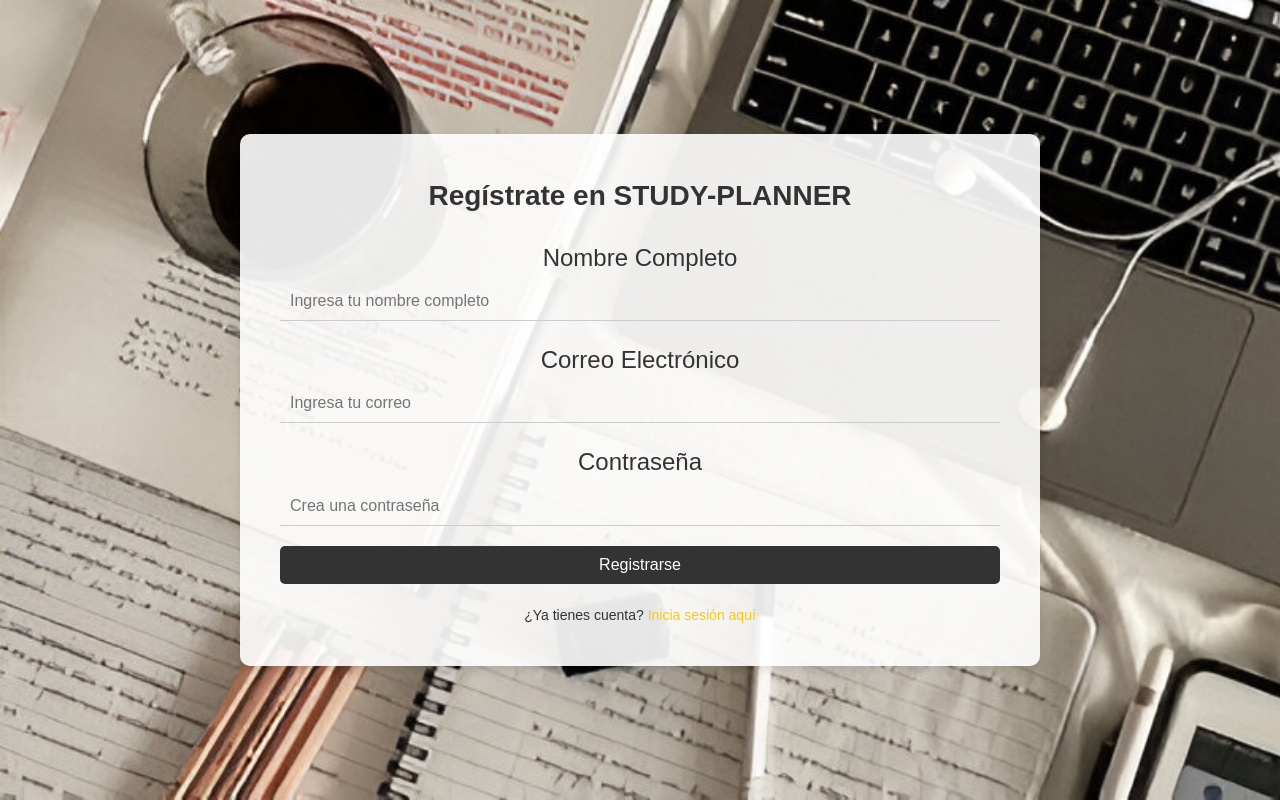
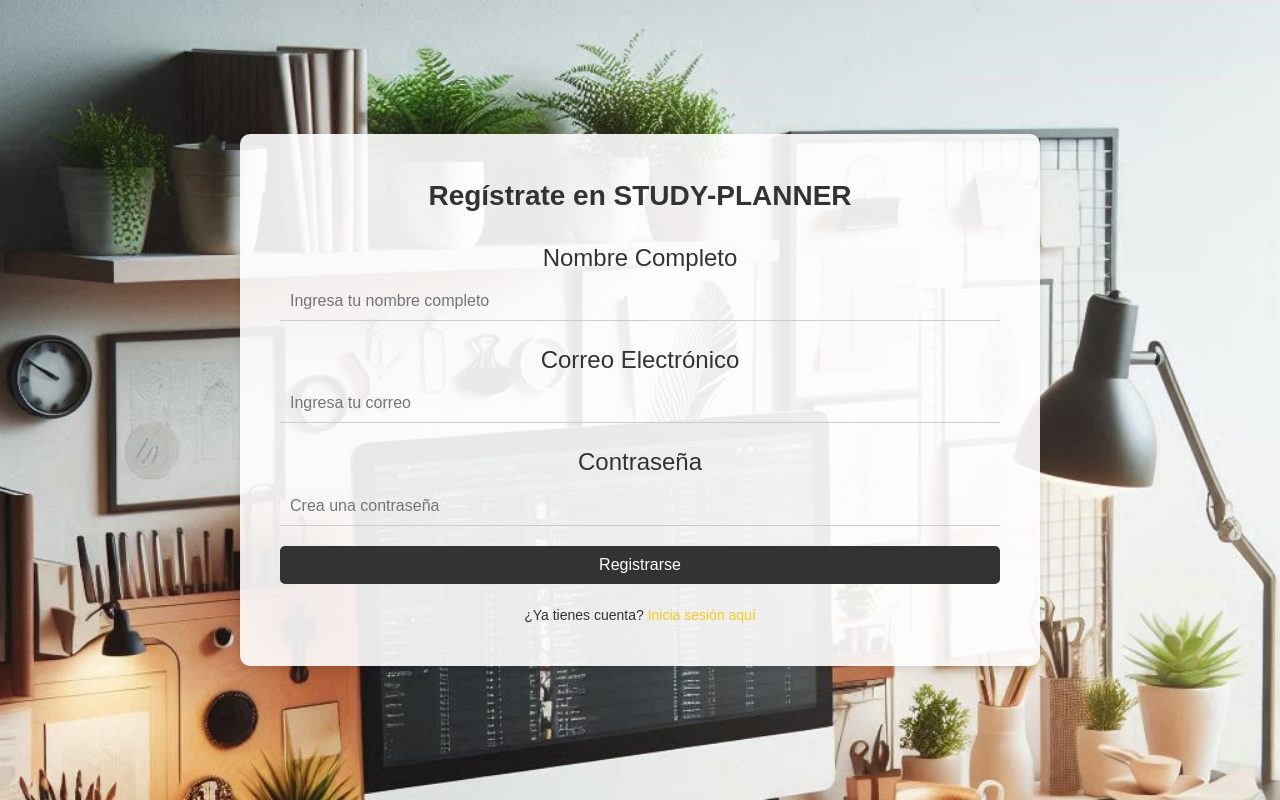
Before and after one commit to HuGoLppz/TFG, a PHP site: page /html/registro.html in a window 1280 px wide. Run offline with PHP 8.4, Linux system fonts and the light colour scheme.

Commit message:
Cambio fondo xdddddd

```diff
--- a/css/estilos_formularios.css
+++ b/css/estilos_formularios.css
@@ -8,7 +8,7 @@
 /* Estilo para el cuerpo */
 body {
     font-family: 'Arial', sans-serif;
-    background-image:url(../img/pixelcut-export.jpeg);
+    background-image:url(../img/fondo.png);
     background-repeat: no-repeat;
     background-size: cover;
     color: #333;
```
Also changed, not shown: img/fondo.jpg (deleted), img/fondo.png (added).
